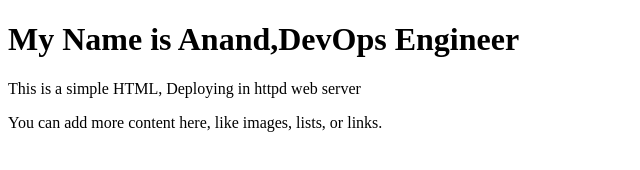
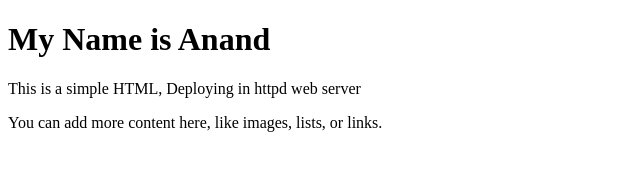
Before and after one commit to kommaraanand/basic, a plain HTML site: page index.html in a window 1280 px wide. Shown: the whole page, without its empty margins (0-640 px from the left). Drawn offline with Linux system fonts and the light colour scheme.

Commit message:
Update index.html

```diff
--- a/index.html
+++ b/index.html
@@ -6,7 +6,7 @@
   <title>My Simple Webpage</title>
 </head>
 <body>
-  <h1>My Name is Anand,DevOps Engineer </h1>
+  <h1>My Name is Anand</h1>
   <p>This is a simple HTML, Deploying in httpd web server</p>
   <p>You can add more content here, like images, lists, or links.</p>
 </body>
```
